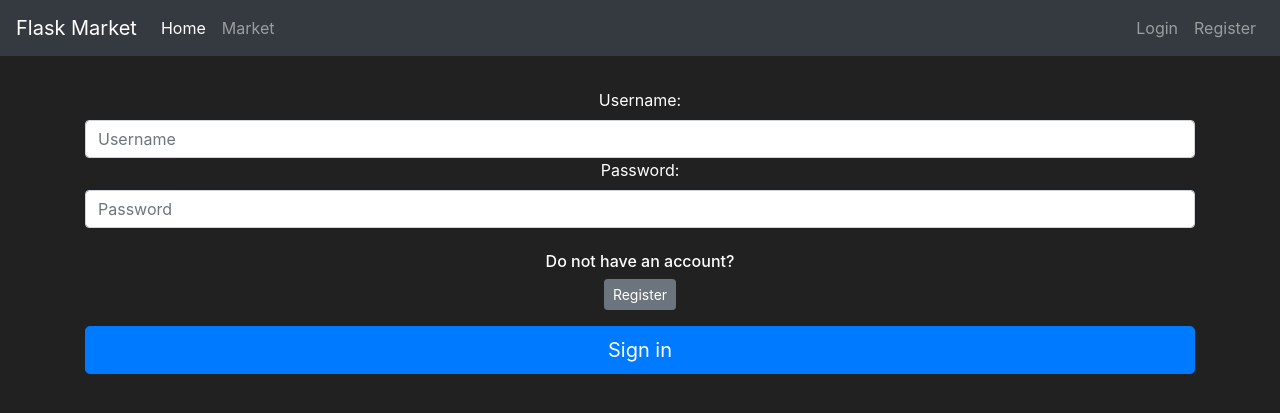
After one commit to geanca-coder/FlaskProject, a Flask app: page /login in a window 1280 px wide. The commit adds this page. Shown: the top 413 px of the page. Run offline with Flask 2, Linux system fonts and the light colour scheme; some libraries are stand-ins or nearby versions.

Commit message:
Login form and database verification

```diff
--- a/market/Routes.py
+++ b/market/Routes.py
@@ -1,8 +1,9 @@
 from market import app
 from flask import render_template , url_for, redirect, flash, get_flashed_messages
 from market.Models import Item, User
-from market.forms import RegisterForm
+from market.forms import RegisterForm, LoginForm
 from market import db
+from flask_login import  login_user
 @app.route('/')
 @app.route('/home')
 def home_page():
@@ -25,6 +26,18 @@ def register_page():
         for i in form.errors.values():
             flash(f'Error{i}', category='danger')
 
+    return render_template('register.html', form=form)
 
 
-    return render_template('register.html', form=form)
+@app.route('/login', methods=['GET','POST'])
+def login_page():
+    form = LoginForm()
+    if form.validate_on_submit():
+        attemptedUser = User.query.filter_by(username=form.username.data).first()
+        if attemptedUser and attemptedUser.check_password(attempted_password=form.password.data):
+            login_user(attemptedUser)
+            flash(f'Succes! You are logged in as:{attemptedUser}', category='succes')
+            return redirect(url_for('market_page'))
+        else:
+            flash('User or password are incorrect', category='danger')
+    return render_template('login.html', form=form)
--- a/market/__init__.py
+++ b/market/__init__.py
@@ -1,10 +1,11 @@
 from flask import Flask, render_template
 from flask_sqlalchemy import SQLAlchemy
 from flask_bcrypt import Bcrypt
-
+from flask_login import  LoginManager
 app = Flask(__name__)
 app.config['SQLALCHEMY_DATABASE_URI'] = 'sqlite:///market.db'
 app.config['SECRET_KEY'] = 'ddd937fee3a3fe557b81c82c'
 db = SQLAlchemy(app)
 bcrypt = Bcrypt(app)
+login_manager = LoginManager(app)
 from market import Routes
--- a/market/forms.py
+++ b/market/forms.py
@@ -19,3 +19,8 @@ class RegisterForm(FlaskForm):
     password1 = PasswordField(label='Password:', validators=[Length(min=6), DataRequired()])
     password2 = PasswordField(label='Confirm Password:', validators=[EqualTo('password1', message='Passwords must match'), DataRequired()])
     submit = SubmitField(label='Create Account')
+
+class LoginForm(FlaskForm):
+    username = StringField(label='Username:', validators=[DataRequired()])
+    password = PasswordField(label='Password:', validators=[DataRequired()])
+    submit = SubmitField(label='Sign in')
--- a/market/templates/base.html
+++ b/market/templates/base.html
@@ -29,7 +29,7 @@
         </ul>
         <ul class="navbar-nav">
             <li class="nav-item">
-                <a class="nav-link" href="#">Login</a>
+                <a class="nav-link" href="{{ url_for('login_page')}}">Login</a>
             </li>
             <li class="nav-item">
                 <a class="nav-link" href="{{ url_for('register_page') }}">Register</a>
--- /dev/null
+++ b/market/templates/login.html
@@ -0,0 +1,30 @@
+{% extends 'base.html' %}
+{% block title %}
+    Login
+{%endblock%}
+{%block content%}
+    <body class="text-center">
+        <div class="container">
+            <form method="POST" class="form-signin" style="color:white">
+                {{ form.hidden_tag() }}
+                <h1 class="h3 nb-3 font-weight-normal">
+
+
+                </h1>
+                <br>
+                {{ form.username.label() }}
+                {{form.username(class="form-control", placeholder="Username")}}
+                {{form.password.label()}}
+                {{form.password(class="form-control", placeholder="Password")}}
+
+                <br>
+
+                <div class="checkbox mb-3">
+                    <h6>Do not have an account?</h6>
+                    <a class="btn btn-sm btn-secondary" href="{{ url_for('register_page')}}">Register</a>
+                </div>
+                {{ form.submit(class="btn btn-lg btn-block btn-primary") }}
+            </form>
+        </div>
+    </body>
+{%endblock%}
```
Also changed, not shown: market/Models.py (+10 -2 lines), market/templates/register.html (+7 -0 lines).
